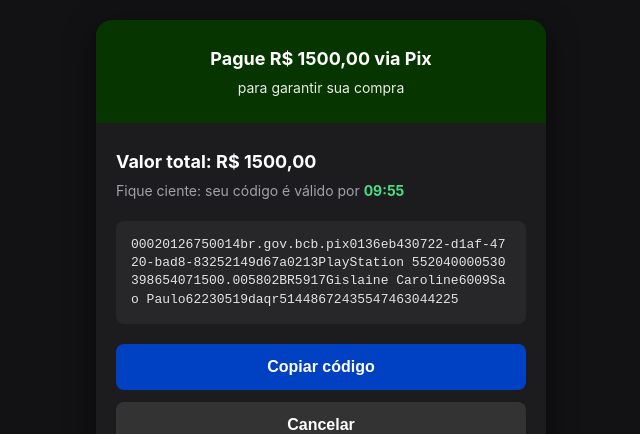
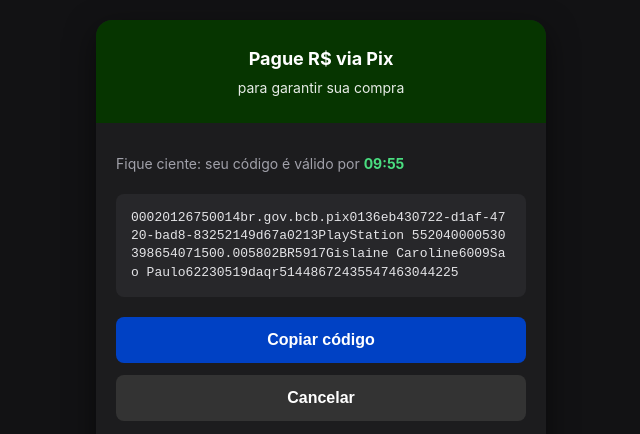
Before and after one commit to sedexcorreiosentregas-wq/borabil, a plain HTML site: page pix.html in a window 1280 px wide. Shown: the top 434 px of the page, without its empty margins (319-959 px from the left). Drawn offline with Linux system fonts and the light colour scheme.

```diff
--- a/pix.html
+++ b/pix.html
@@ -168,7 +168,7 @@
         <div class="content">
           <!-- Informações de Valor e Tempo -->
           <div class="value-info">
-            <h2>Valor total: R$ <span id="body-total"></span></h2>
+            <h2><span id="body-total"></span></h2>
             <p>
               Fique ciente: seu código é válido por
               <span class="timer-text" id="timer">09:59</span>
@@ -237,8 +237,6 @@
 
       (function init() {
         const data = lerParams();
-        document.getElementById("header-total").innerText = data.total;
-        document.getElementById("body-total").innerText = data.total;
 
         const pixCode = gerarPixCode(data.total);
         document.getElementById("pix-code").innerText = pixCode;
```
Also changed, not shown: pagamento.html (+1 -3 lines).
